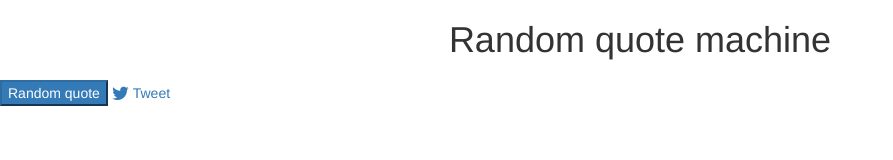
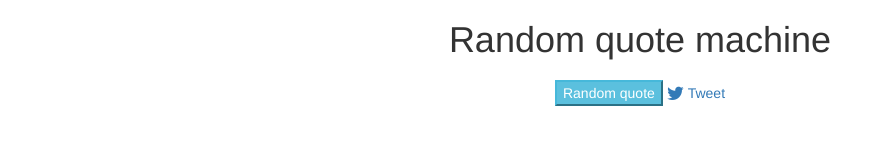
Before and after one commit to bojarmarcin/ajax2, a plain HTML site: page index.html in a window 1280 px wide. Shown: the whole page, without its empty margins (0-893 px from the left). Drawn offline with nearby package versions, Linux system fonts and the light colour scheme; no server answers.

Commit message:
Fix classes at index.html

```diff
--- a/index.html
+++ b/index.html
@@ -17,8 +17,8 @@
         <h2 class="quote text-center"></h2>
         <h3 class="author text-center"></h3>
     </div>
-    <div>
-        <button class="trigger btn-primary"> Random quote </button>
+    <div class="text-center">
+        <button class="trigger btn-info"> Random quote </button>
         <a href="#" target="_blank" class="tweet"><i class="fa fa-lg fa-twitter"></i> Tweet</a>
     </div>
     </main>
```
